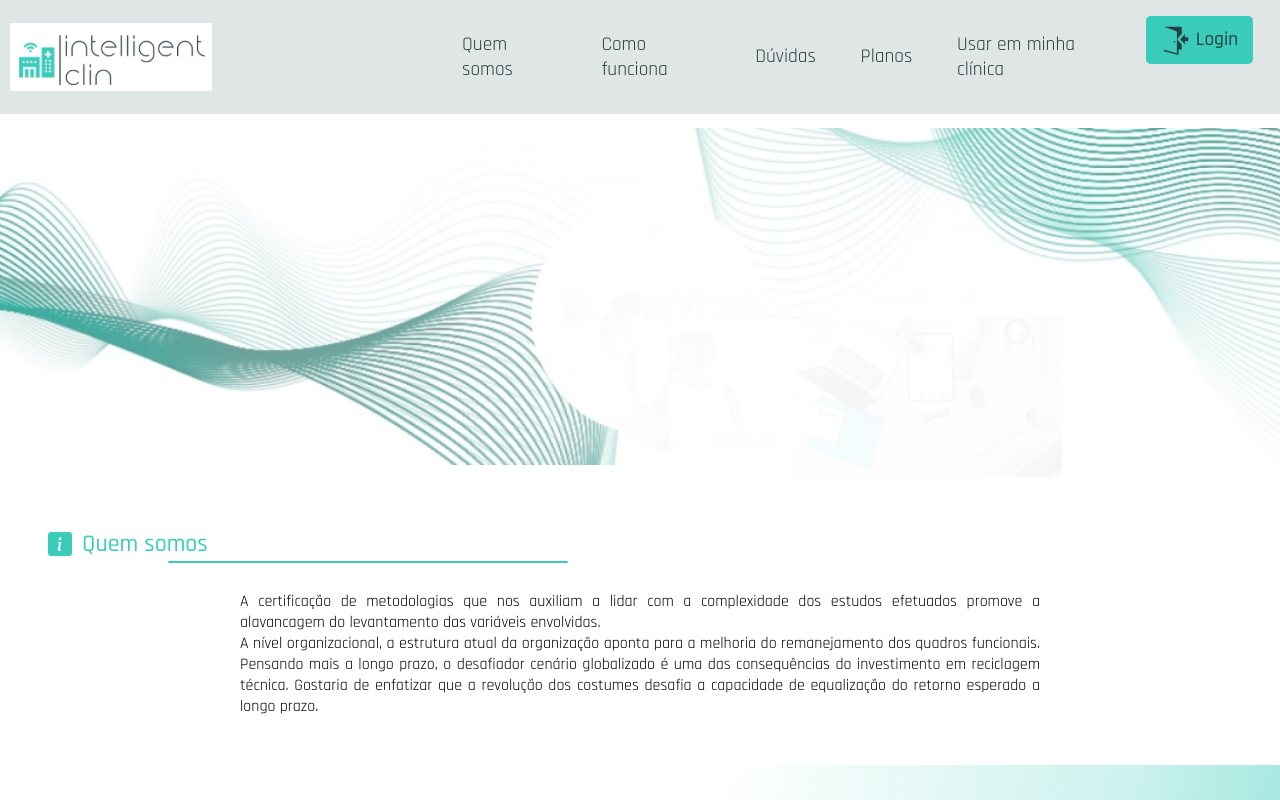
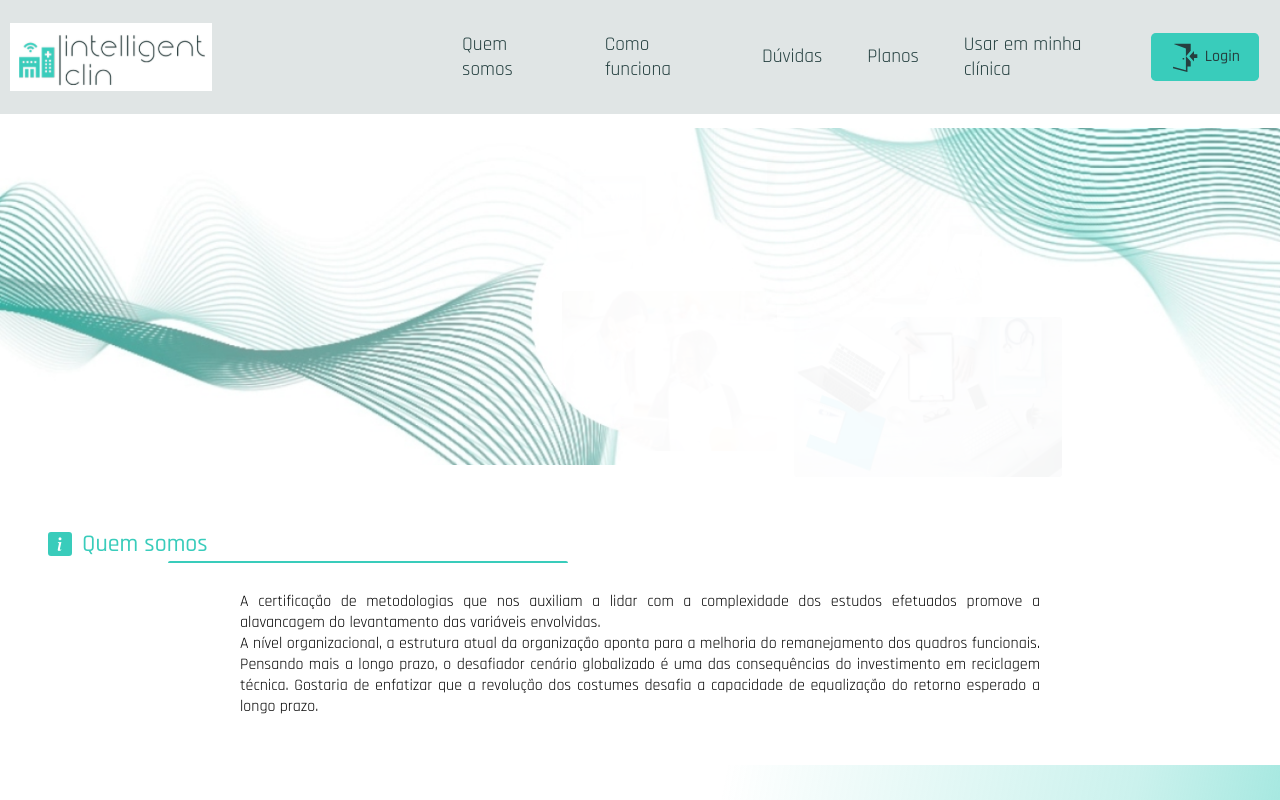
Before and after one commit to jardel978/frontend-intelligent-clin, a Next.js app: page / in a window 1280 px wide. Shown: the top 800 px of the page. Built offline with nearby package versions, Linux system fonts and the light colour scheme.

Commit message:
Modificando links do Header para NextLink; Aplicação de estilo para hover e onclick em links do Header;

```diff
--- /dev/null
+++ b/src/components/Header/ActiveLink/index.tsx
@@ -0,0 +1,43 @@
+import Link, { LinkProps } from 'next/link';
+import { useRouter } from 'next/router';
+import { cloneElement, ReactElement, useEffect, useState } from 'react';
+
+interface ActiveLinkProps extends LinkProps {/* estendendo LinkProps para que esse componete tenha esses dois atributos personalizados mais todos os demais nativos */
+    children: ReactElement;
+    setLocation: Function;
+}
+
+export const ActiveLink = ({ children, setLocation, ...rest }: ActiveLinkProps) => {
+
+    // const [linkAtivo, setLinkAtivo] = useState(false);
+
+    function handleEstaAtivo() {
+        window.history.pushState("Object", "title", '/' + rest.href);
+        const location = window.location.href;
+        setLocation(location)
+    }
+
+    const { asPath } = useRouter();
+
+    // useEffect(() => {
+    // const location = window.location.href;
+    // const pathAtualizado = '#' + location.substring(location.indexOf('#') + 1);
+    //     if (pathAtualizado === rest.href)
+    //         setLinkAtivo(true);
+    //     else
+    //         setLinkAtivo(false);
+
+    //     console.log(pathAtualizado);
+    //     console.log(rest.href);
+    // }, [asPath, rest.href]);
+
+
+    return (
+        <Link {...rest}>
+            {cloneElement(children, {
+                onClick: handleEstaAtivo,
+                estaAtivo: asPath === '/' + rest.href ? true : false,
+            })}
+        </Link>
+    );
+};
--- a/src/components/Header/index.tsx
+++ b/src/components/Header/index.tsx
@@ -1,35 +1,50 @@
-import { BtnLogin, ContainerHeader, Nav } from './styles';
+import { AncoraAtivo, BtnLogin, ContainerHeader, Nav } from './styles';
 
 import Image from 'next/image';
+import { ActiveLink } from './ActiveLink';
 
 import signInImg from 'assets/icons/sign-in.svg';
 // import signInImg from 'assets/icons/sign-in2.svg';
 import logoImg from 'assets/logo.svg';
+import Link from 'next/link';
+import { useEffect, useState } from 'react';
 
 export const Header = () => {
+
+    const [location, setLocation] = useState(window.location.href);
+
+    useEffect(() => {
+        console.log(location);
+    }, [location]);
+
+
     return (
         <ContainerHeader>
-            <Image src={logoImg} alt="Logo Intelligent Clin" />
+            <Link href={'/'} passHref>
+                <Image src={logoImg} alt="Logo Intelligent Clin" />
+            </Link>
             <Nav>
-                <li>
-                    <a href="#quem-somos">Quem somos</a>
-                </li>
-                <li>
-                    <a href="#como-funciona">Como funciona</a>
-                </li>
-                <li>
-                    <a href="#duvidas">Dúvidas</a>
-                </li>
-                <li>
-                    <a href="#">Planos</a>
-                </li>
-                <li>
-                    <a href="#">Usar em minha clínica</a>
-                </li>
-                <BtnLogin>
-                    <Image width={30} height={30} src={signInImg} alt="Fazer login" />
-                    <strong style={{marginLeft: '.3rem'}}>Login</strong>
-                </BtnLogin>
+                <ActiveLink setLocation={setLocation} href="#quem-somos">
+                    <AncoraAtivo estaAtivo>Quem somos</AncoraAtivo>
+                </ActiveLink>
+                <ActiveLink setLocation={setLocation} href="#como-funciona">
+                    <AncoraAtivo estaAtivo>Como funciona</AncoraAtivo>
+                </ActiveLink>
+                <ActiveLink setLocation={setLocation} href="#duvidas">
+                    <AncoraAtivo estaAtivo>Dúvidas</AncoraAtivo>
+                </ActiveLink>
+                <ActiveLink setLocation={setLocation} href="#planos">
+                    <AncoraAtivo estaAtivo>Planos</AncoraAtivo>
+                </ActiveLink>
+                <ActiveLink setLocation={setLocation} href="#usar-em-minha-clinica">
+                    <AncoraAtivo estaAtivo>Usar em minha clínica</AncoraAtivo>
+                </ActiveLink>
+                <Link href='/' passHref>
+                    <BtnLogin>
+                        <Image width={30} height={30} src={signInImg} alt="Fazer login" />
+                        <strong style={{ marginLeft: '.3rem' }}>Login</strong>
+                    </BtnLogin>
+                </Link>
             </Nav>
         </ContainerHeader>
     )
--- a/src/components/Header/styles.ts
+++ b/src/components/Header/styles.ts
@@ -20,38 +20,9 @@ export const ContainerHeader = styled.header`
 export const Nav = styled.nav`
     display: flex;
     justify-content: space-between;
+    align-items: center;
     width: 65%;
     margin-right: .7rem;
-
-    li {
-        display: flex;
-        justify-content: center;
-        align-items: center;
-        list-style: none;
-        margin-right: 1rem;
-        margin: .4rem;
-        font-size: 1.21rem;
-
-        a {
-            padding: 1rem;
-        }
-
-        &:hover {
-
-            filter: brightness(.9);
-
-            &::after {
-                content: '';/* mesmo vazio é importante colocar */
-                position: absolute;
-                height: 3px;
-                border-radius: 3px 3px 0 0;
-                width: 100%;
-                bottom: .7rem;
-                left: 0;
-                background: var(--texto-titulos);
-            }
-        }
-    }
 
     @media (max-width: 1255px) {
         width: 80%;
@@ -66,7 +37,65 @@ export const Nav = styled.nav`
     }
 `;
 
-export const BtnLogin = styled.li`
+type AncoraAtivoProps = {
+    estaAtivo: boolean;
+
+}
+
+export const AncoraAtivo = styled.a<AncoraAtivoProps>`
+    position: relative;
+    padding: 1rem;
+    display: flex;
+    justify-content: center;
+    align-items: center;
+    list-style: none;
+    margin-right: 1rem;
+    margin: .4rem;
+    font-size: 1.21rem;
+
+    &:hover {
+
+        filter: brightness(.9);
+        cursor: pointer;
+
+        &::after {
+            content: '';
+            position: absolute;
+            height: 2px;
+            border-radius: 3px 3px 0 0;
+            width: 100%;
+            bottom: .7rem;
+            left: 0;
+            background: var(--texto-titulos);
+            animation: sublinhar .3s ease-in-out;
+
+            @keyframes sublinhar {
+                0% {
+                   transform: scaleX(0);
+                } 100% {
+                    transform: scaleX(1);
+                }
+            }
+        }
+    }
+
+    &${props => props.estaAtivo ? '::after' : 'none'} {
+        content: '';
+        position: absolute;
+        height: 2px;
+        border-radius: 3px 3px 0 0;
+        width: 100%;
+        bottom: .7rem;
+        left: 0;
+        background: var(--texto-titulos);
+    }
+
+`;
+
+export const BtnLogin = styled.a`
+    display: flex;
+    justify-content: center;
+    align-items: center;
     width: 7rem;
     height: 3rem;
     border-radius: .3rem;
```
